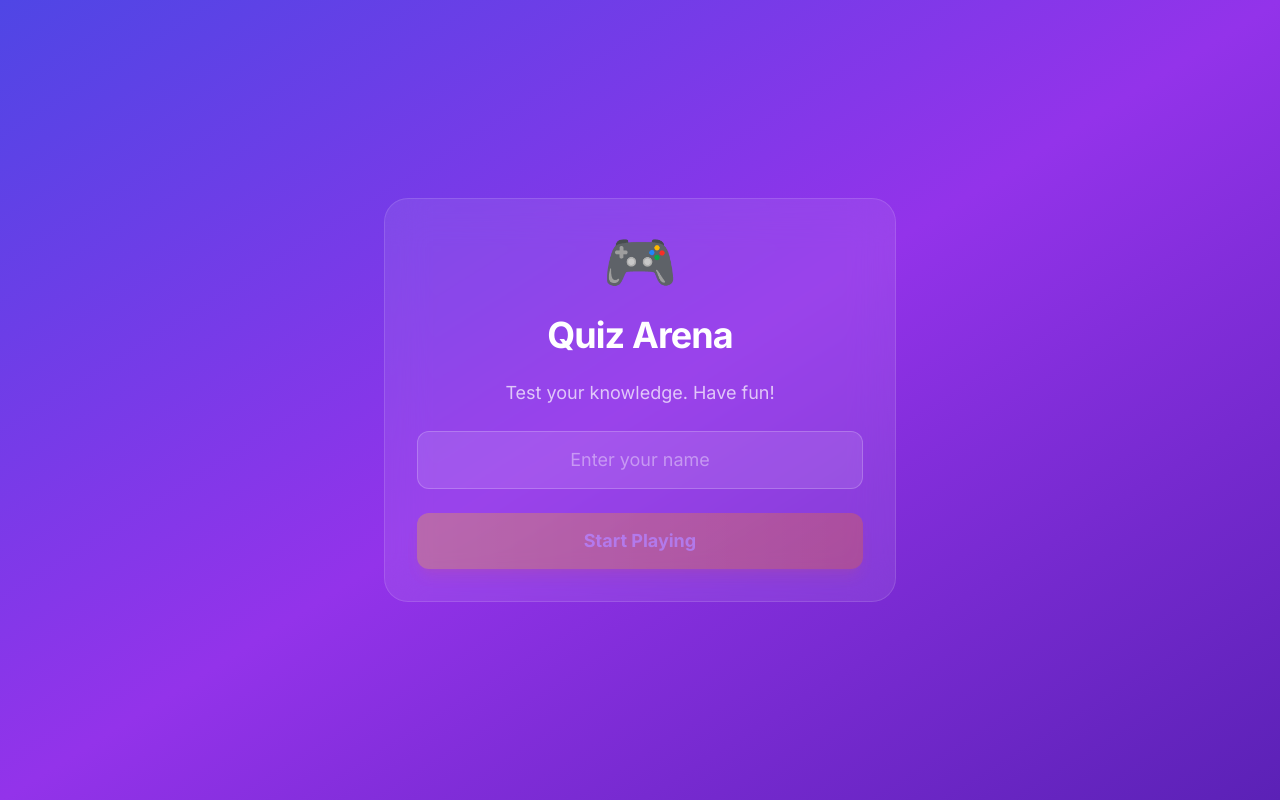
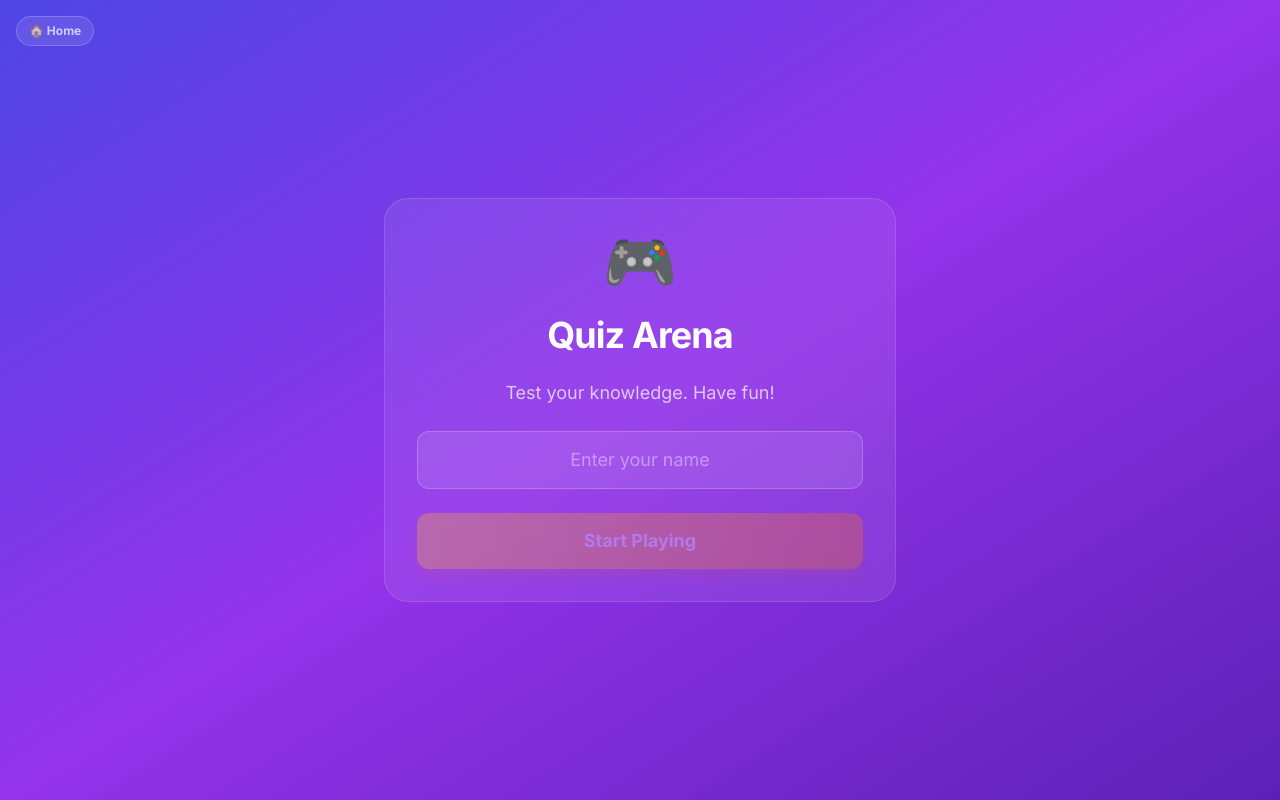
Before and after one commit to hoy-sala/pragati, a SvelteKit app in the folder frontend/: page /play in a window 1280 px wide. Built offline with nearby package versions, Linux system fonts and the light colour scheme; a web font is replaced by a local one.

Commit message:
Add home link to quiz welcome page

```diff
--- a/frontend/src/routes/play/+page.svelte
+++ b/frontend/src/routes/play/+page.svelte
@@ -163,11 +163,10 @@
 </svelte:head>
 
 <div class="play-root min-h-screen bg-gradient-to-br from-indigo-600 via-purple-600 to-violet-800 flex items-center justify-center p-4 overflow-hidden">
-	{#if phase !== 'welcome' && phase !== 'results'}
-		<button onclick={confirmExit}
-			class="fixed top-4 left-4 z-50 px-3 py-1.5 rounded-full bg-white/10 backdrop-blur border border-white/20 text-white/70 text-xs font-bold hover:bg-white/20 hover:text-white transition-all flex items-center gap-1.5">
+	{#if phase !== 'results'}
+		<a href="/" class="fixed top-4 left-4 z-50 px-3 py-1.5 rounded-full bg-white/10 backdrop-blur border border-white/20 text-white/70 text-xs font-bold hover:bg-white/20 hover:text-white transition-all flex items-center gap-1.5">
 			🏠 Home
-		</button>
+		</a>
 	{/if}
 
 	{#each scorePopups as popup (popup.id)}
```
